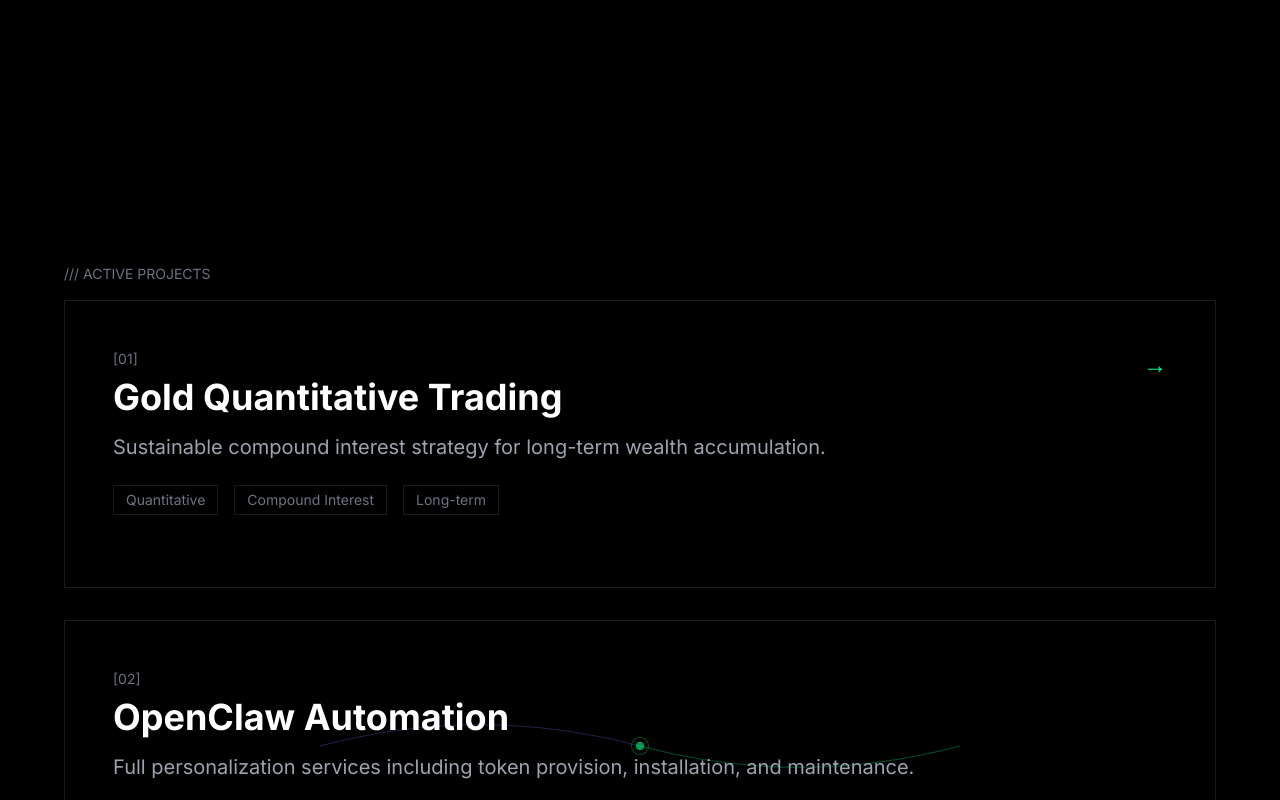
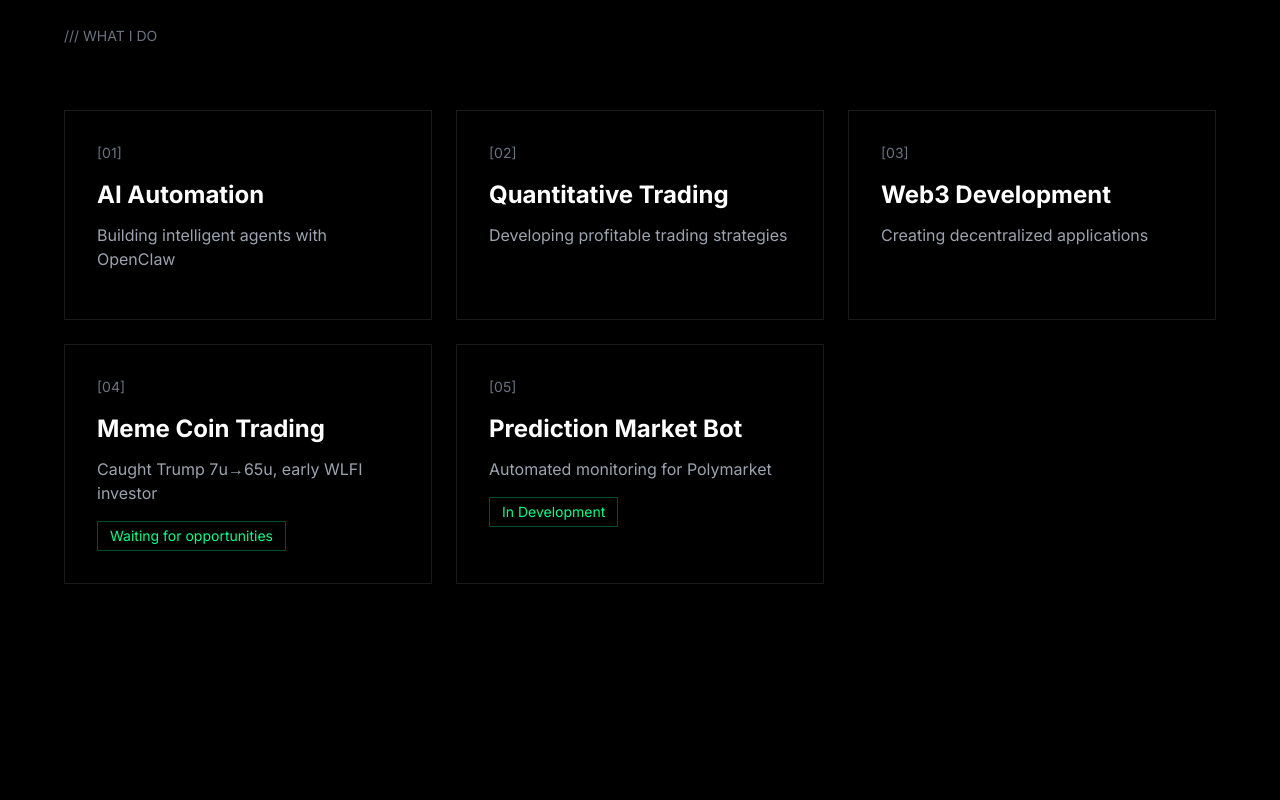
Before and after one commit to shawn7499/-01, a Next.js app: page / in a window 1280 px wide. Shown: the part 1500-2300 px from the top of the page. Built offline with nearby package versions, Linux system fonts and the light colour scheme.

Commit message:
feat: separate transitions from content - animations between sections, content emerges from above

```diff
--- a/app/page.tsx
+++ b/app/page.tsx
@@ -2,7 +2,7 @@
 
 import { useState, useEffect } from 'react'
 import { motion, useScroll, useTransform } from 'framer-motion'
-import { TransitionSection } from '@/components/Transitions'
+import { Transition, ContentSection } from '@/components/Transitions'
 
 export default function Home() {
   const [lang, setLang] = useState<'en' | 'zh'>('en')
@@ -380,8 +380,11 @@ export default function Home() {
         </div>
       </section>
 
+      {/* 过渡动画 1 */}
+      <Transition type={1} />
+
       {/* What I Do Section - 从动画中展开 */}
-      <TransitionSection transitionType={1}>
+      <ContentSection>
         <section id="what-i-do" className="py-32 px-6 relative">
           <div className="container mx-auto max-w-6xl relative z-10">
             <motion.div
@@ -426,10 +429,13 @@ export default function Home() {
             </div>
           </div>
         </section>
-      </TransitionSection>
+      </ContentSection>
+
+      {/* 过渡动画 2 */}
+      <Transition type={2} />
 
       {/* Projects Section - 从动画中展开 */}
-      <TransitionSection transitionType={2}>
+      <ContentSection>
         <section id="projects" className="py-32 px-6 relative">
         <div className="container mx-auto max-w-6xl relative z-10">
           <motion.div
@@ -495,10 +501,13 @@ export default function Home() {
           </div>
         </div>
       </section>
-      </TransitionSection>
+      </ContentSection>
+
+      {/* 过渡动画 3 */}
+      <Transition type={3} />
 
       {/* Roadmap Section - 从动画中展开 */}
-      <TransitionSection transitionType={3}>
+      <ContentSection>
         <section id="roadmap" className="py-32 px-6 relative">
         <div className="container mx-auto max-w-6xl relative z-10">
           <motion.div
@@ -574,10 +583,13 @@ export default function Home() {
           </div>
         </div>
       </section>
-      </TransitionSection>
+      </ContentSection>
+
+      {/* 过渡动画 4 */}
+      <Transition type={4} />
 
       {/* Stats + Contact Section - 从动画中展开 */}
-      <TransitionSection transitionType={4}>
+      <ContentSection>
         {/* Stats Section */}
         <section className="py-32 px-6 relative">
         <div className="container mx-auto max-w-6xl relative z-10">
@@ -678,7 +690,7 @@ export default function Home() {
           </div>
         </div>
       </section>
-      </TransitionSection>
+      </ContentSection>
 
       {/* Footer */}
       <footer className="border-t border-white/10 py-12 px-6">
--- a/components/Transitions.tsx
+++ b/components/Transitions.tsx
@@ -2,53 +2,34 @@ import React from 'react';
 import { motion, useScroll, useTransform } from 'framer-motion';
 import '../app/transitions.css';
 
-// 整合型过渡组件 - 内容从动画中展开
-interface TransitionSectionProps {
-  children: React.ReactNode;
-  transitionType: 1 | 2 | 3 | 4;
+// 过渡动画组件 - 放在两个区块之间
+interface TransitionProps {
+  type: 1 | 2 | 3 | 4;
 }
 
-export function TransitionSection({ children, transitionType }: TransitionSectionProps) {
+export function Transition({ type }: TransitionProps) {
   const ref = React.useRef<HTMLDivElement>(null);
   const { scrollYProgress } = useScroll({
     target: ref,
-    offset: ["start end", "end start"]
+    offset: ["start center", "end center"]
   });
 
-  // 动画进度：0 = 完全收起，1 = 完全展开
-  const progress = useTransform(scrollYProgress, [0, 0.3, 0.7, 1], [0, 1, 1, 0]);
-  const contentOpacity = useTransform(scrollYProgress, [0, 0.3, 0.7, 1], [0, 1, 1, 0]);
-  const contentY = useTransform(scrollYProgress, [0, 0.3, 0.7, 1], [100, 0, 0, -100]);
+  const pathLength = useTransform(scrollYProgress, [0, 0.5, 1], [0, 1, 0]);
+  const circleScale = useTransform(scrollYProgress, [0, 0.5, 1], [0, 1, 0]);
+  const opacity = useTransform(scrollYProgress, [0, 0.2, 0.8, 1], [0, 1, 1, 0]);
 
   return (
-    <div ref={ref} className="relative min-h-screen flex flex-col items-center justify-center">
-      {/* 过渡动画层 */}
-      <div className="absolute inset-0 flex items-center justify-center pointer-events-none">
-        <svg className="w-full h-64" viewBox="0 0 1200 240" preserveAspectRatio="xMidYMid slice">
-          {transitionType === 1 && <Transition1Paths progress={progress} />}
-          {transitionType === 2 && <Transition2Paths progress={progress} />}
-          {transitionType === 3 && <Transition3Paths progress={progress} />}
-          {transitionType === 4 && <Transition4Paths progress={progress} />}
-        </svg>
-      </div>
-
-      {/* 内容层 - 从动画中展开 */}
     <motion.div
-        style={{ opacity: contentOpacity, y: contentY }}
-        className="relative z-10 w-full"
+      ref={ref}
+      style={{ opacity }}
+      className="relative h-64 md:h-80 flex items-center justify-center my-32"
     >
-        {children}
-      </motion.div>
-    </div>
-  );
-}
-
-// Transition 1: 极简弧线
-function Transition1Paths({ progress }: { progress: any }) {
-  return (
+      <svg className="w-full h-full" viewBox="0 0 1200 240" preserveAspectRatio="xMidYMid slice">
+        {type === 1 && (
           <>
+            {/* 极简弧线 */}
             <motion.path
-        style={{ pathLength: progress }}
+              style={{ pathLength }}
               d="M 200 120 Q 600 80, 1000 120"
               stroke="#00ff88"
               strokeWidth="1"
@@ -57,7 +38,7 @@ function Transition1Paths({ progress }: { progress: any }) {
               strokeDasharray="0 1"
             />
             <motion.path
-        style={{ pathLength: progress }}
+              style={{ pathLength }}
               d="M 200 120 Q 600 160, 1000 120"
               stroke="#8b5cf6"
               strokeWidth="1"
@@ -66,15 +47,13 @@ function Transition1Paths({ progress }: { progress: any }) {
               strokeDasharray="0 1"
             />
           </>
-  );
-}
+        )}
 
-// Transition 2: 对称弧线 + 圆球
-function Transition2Paths({ progress }: { progress: any }) {
-  return (
+        {type === 2 && (
           <>
+            {/* 对称弧线 + 圆球 */}
             <motion.path
-        style={{ pathLength: progress }}
+              style={{ pathLength }}
               d="M 300 120 Q 450 80, 600 120"
               stroke="#8b5cf6"
               strokeWidth="1"
@@ -83,7 +62,7 @@ function Transition2Paths({ progress }: { progress: any }) {
               strokeDasharray="0 1"
             />
             <motion.path
-        style={{ pathLength: progress }}
+              style={{ pathLength }}
               d="M 600 120 Q 750 160, 900 120"
               stroke="#00ff88"
               strokeWidth="1"
@@ -92,13 +71,13 @@ function Transition2Paths({ progress }: { progress: any }) {
               strokeDasharray="0 1"
             />
             <motion.circle
-        style={{ scale: progress }}
+              style={{ scale: circleScale }}
               cx="600" cy="120" r="4"
               fill="#00ff88"
               opacity="0.6"
             />
             <motion.circle
-        style={{ scale: progress }}
+              style={{ scale: circleScale }}
               cx="600" cy="120" r="8"
               stroke="#00ff88"
               strokeWidth="1"
@@ -106,15 +85,13 @@ function Transition2Paths({ progress }: { progress: any }) {
               opacity="0.3"
             />
           </>
-  );
-}
+        )}
 
-// Transition 3: 平缓波浪
-function Transition3Paths({ progress }: { progress: any }) {
-  return (
+        {type === 3 && (
           <>
+            {/* 平缓波浪 */}
             <motion.path
-        style={{ pathLength: progress }}
+              style={{ pathLength }}
               d="M 0 120 Q 300 100, 600 120 Q 900 140, 1200 120"
               stroke="#00ff88"
               strokeWidth="1"
@@ -123,7 +100,7 @@ function Transition3Paths({ progress }: { progress: any }) {
               strokeDasharray="0 1"
             />
             <motion.path
-        style={{ pathLength: progress }}
+              style={{ pathLength }}
               d="M 0 120 Q 300 140, 600 120 Q 900 100, 1200 120"
               stroke="#8b5cf6"
               strokeWidth="1"
@@ -132,15 +109,13 @@ function Transition3Paths({ progress }: { progress: any }) {
               strokeDasharray="0 1"
             />
           </>
-  );
-}
+        )}
 
-// Transition 4: 极简对称 + 圆球
-function Transition4Paths({ progress }: { progress: any }) {
-  return (
+        {type === 4 && (
           <>
+            {/* 极简对称 + 圆球 */}
             <motion.path
-        style={{ pathLength: progress }}
+              style={{ pathLength }}
               d="M 400 120 Q 500 90, 600 120"
               stroke="#8b5cf6"
               strokeWidth="1"
@@ -149,7 +124,7 @@ function Transition4Paths({ progress }: { progress: any }) {
               strokeDasharray="0 1"
             />
             <motion.path
-        style={{ pathLength: progress }}
+              style={{ pathLength }}
               d="M 600 120 Q 700 150, 800 120"
               stroke="#00ff88"
               strokeWidth="1"
@@ -158,7 +133,7 @@ function Transition4Paths({ progress }: { progress: any }) {
               strokeDasharray="0 1"
             />
             <motion.path
-        style={{ pathLength: progress }}
+              style={{ pathLength }}
               d="M 300 120 Q 450 70, 600 120"
               stroke="#8b5cf6"
               strokeWidth="1"
@@ -167,7 +142,7 @@ function Transition4Paths({ progress }: { progress: any }) {
               strokeDasharray="0 1"
             />
             <motion.path
-        style={{ pathLength: progress }}
+              style={{ pathLength }}
               d="M 600 120 Q 750 170, 900 120"
               stroke="#00ff88"
               strokeWidth="1"
@@ -176,13 +151,13 @@ function Transition4Paths({ progress }: { progress: any }) {
               strokeDasharray="0 1"
             />
             <motion.circle
-        style={{ scale: progress }}
+              style={{ scale: circleScale }}
               cx="600" cy="120" r="5"
               fill="#8b5cf6"
               opacity="0.6"
             />
             <motion.circle
-        style={{ scale: progress }}
+              style={{ scale: circleScale }}
               cx="600" cy="120" r="10"
               stroke="#8b5cf6"
               strokeWidth="1"
@@ -190,22 +165,34 @@ function Transition4Paths({ progress }: { progress: any }) {
               opacity="0.3"
             />
           </>
+        )}
+      </svg>
+    </motion.div>
   );
 }
 
-// 导出旧的组件以保持兼容性
-export function Transition1() {
-  return <div className="h-32 md:h-40 my-32" />;
+// 内容区块包装器 - 让内容从上方动画中"展开"
+interface ContentSectionProps {
+  children: React.ReactNode;
 }
 
-export function Transition2() {
-  return <div className="h-32 md:h-40 my-32" />;
+export function ContentSection({ children }: ContentSectionProps) {
+  const ref = React.useRef<HTMLDivElement>(null);
+  const { scrollYProgress } = useScroll({
+    target: ref,
+    offset: ["start end", "start center"]
+  });
+
+  const y = useTransform(scrollYProgress, [0, 1], [100, 0]);
+  const opacity = useTransform(scrollYProgress, [0, 0.5, 1], [0, 0.5, 1]);
+  const scale = useTransform(scrollYProgress, [0, 1], [0.95, 1]);
+
+  return (
+    <motion.div
+      ref={ref}
+      style={{ y, opacity, scale }}
+    >
+      {children}
+    </motion.div>
+  );
 }
-
-export function Transition3() {
-  return <div className="h-32 md:h-40 my-32" />;
-}
-
-export function Transition4() {
-  return <div className="h-32 md:h-40 my-32" />;
-}
```
Lines whose indentation alone changed are shown as unchanged.
